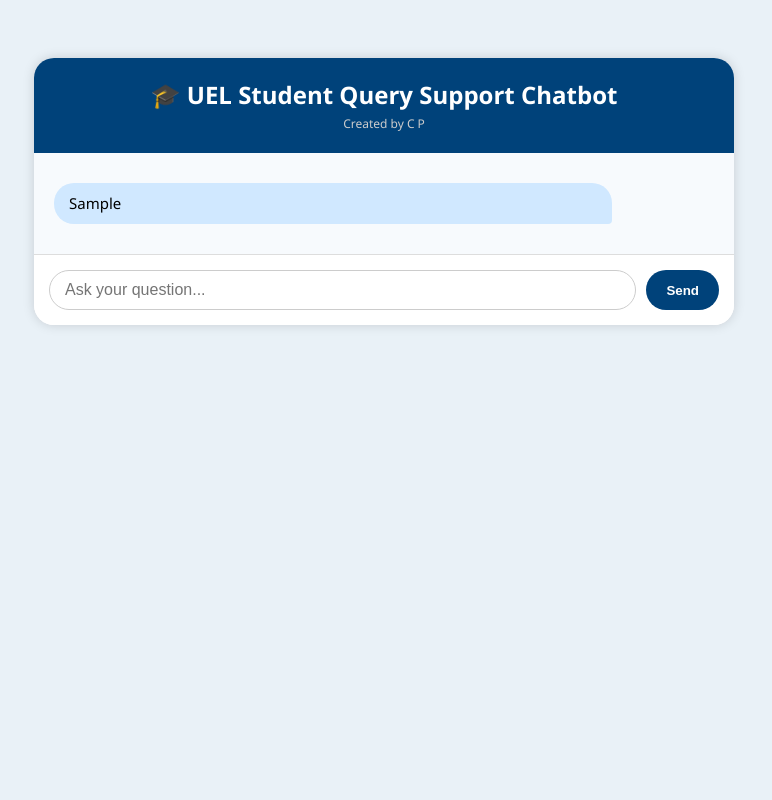
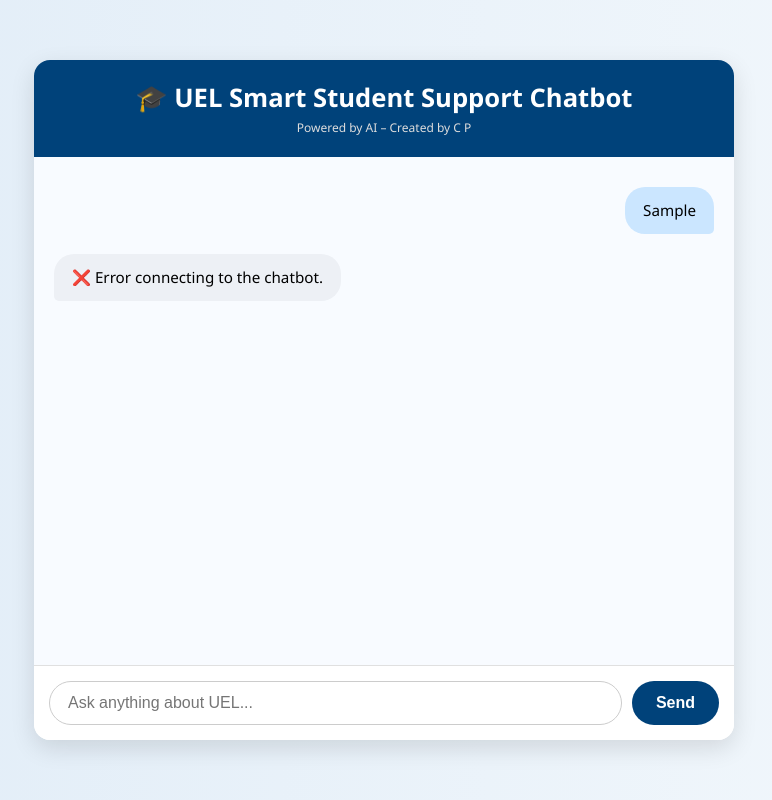
Before and after one commit to CPBudhaMagar/university-chatbot, a plain HTML site: page index.html in a window 1280 px wide. Both pictures are taken after typing "Sample" into the empty fields and a click on the button "Send". Shown: the whole page, without its empty margins (256-1028 px from the left). Drawn offline with Linux system fonts and the light colour scheme; no server answers.

Commit message:
Update index.html

```diff
--- a/index.html
+++ b/index.html
@@ -1,26 +1,30 @@
 <!DOCTYPE html>
 <html lang="en">
 <head>
-  <meta charset="UTF-8">
-  <title>UEL Student Query Support Chatbot</title>
+  <meta charset="UTF-8" />
+  <meta name="viewport" content="width=device-width, initial-scale=1.0" />
+  <title>UEL Chatbot – Smart Student Support</title>
   <style>
     body {
+      margin: 0;
       font-family: 'Segoe UI', sans-serif;
-      background: #e9f1f7;
+      background: linear-gradient(to right, #e0ecf7, #f3f8fc);
       display: flex;
       justify-content: center;
-      padding: 50px 20px;
+      align-items: center;
+      height: 100vh;
     }
 
     .chat-container {
       background: #fff;
-      width: 100%;
+      width: 95%;
       max-width: 700px;
-      border-radius: 20px;
-      box-shadow: 0 0 12px rgba(0,0,0,0.15);
+      border-radius: 16px;
+      box-shadow: 0 8px 24px rgba(0, 0, 0, 0.12);
       display: flex;
       flex-direction: column;
       overflow: hidden;
+      height: 85vh;
     }
 
     .header {
@@ -32,87 +36,107 @@
 
     .header h2 {
       margin: 0;
-      font-size: 24px;
+      font-size: 1.6rem;
     }
 
     .header small {
-      font-size: 12px;
-      color: #ccc;
+      font-size: 0.75rem;
+      color: #ddd;
     }
 
     .chat-box {
       flex-grow: 1;
       padding: 20px;
       overflow-y: auto;
-      background: #f7fafd;
+      background: #f8fbff;
+      display: flex;
+      flex-direction: column;
     }
 
     .bubble {
       max-width: 80%;
-      padding: 10px 15px;
+      padding: 12px 18px;
       margin: 10px 0;
       border-radius: 20px;
       position: relative;
-      font-size: 15px;
-      line-height: 1.4em;
+      font-size: 0.95rem;
+      line-height: 1.5;
+      animation: fadeIn 0.3s ease-in-out;
     }
 
     .user-bubble {
-      background: #d0e8ff;
+      background: #cbe6ff;
       align-self: flex-end;
-      border-bottom-right-radius: 4px;
+      border-bottom-right-radius: 5px;
     }
 
     .bot-bubble {
-      background: #f1f1f1;
+      background: #edf0f5;
       align-self: flex-start;
-      border-bottom-left-radius: 4px;
+      border-bottom-left-radius: 5px;
     }
 
     .input-area {
       padding: 15px;
-      border-top: 1px solid #ddd;
       display: flex;
-      gap: 10px;
-      background: #fff;
+      border-top: 1px solid #e0e0e0;
+      background: #ffffff;
     }
 
     .input-area input {
       flex-grow: 1;
-      padding: 10px 15px;
-      font-size: 16px;
+      padding: 12px 18px;
+      font-size: 1rem;
       border: 1px solid #ccc;
-      border-radius: 30px;
+      border-radius: 50px;
       outline: none;
+      transition: border 0.2s;
+    }
+
+    .input-area input:focus {
+      border-color: #00427a;
     }
 
     .input-area button {
+      margin-left: 10px;
       background: #00427a;
       color: white;
-      padding: 10px 20px;
       border: none;
-      border-radius: 30px;
+      border-radius: 50px;
+      padding: 12px 24px;
       font-weight: bold;
+      font-size: 1rem;
       cursor: pointer;
+      transition: background 0.3s;
     }
 
     .input-area button:hover {
       background: #005fa3;
     }
+
+    @keyframes fadeIn {
+      from { opacity: 0; transform: translateY(10px); }
+      to { opacity: 1; transform: translateY(0); }
+    }
+
+    @media (max-width: 600px) {
+      .chat-container {
+        height: 95vh;
+      }
+    }
   </style>
 </head>
 <body>
-
   <div class="chat-container">
     <div class="header">
-      <h2>🎓 UEL Student Query Support Chatbot</h2>
-      <small>Created by C P</small>
+      <h2>🎓 UEL Smart Student Support Chatbot</h2>
+      <small>Powered by AI – Created by C P</small>
     </div>
 
     <div class="chat-box" id="chatBox"></div>
 
     <div class="input-area">
-      <input type="text" id="userInput" placeholder="Ask your question..." />
+      <input type="text" id="userInput" placeholder="Ask anything about UEL..." />
       <button onclick="sendMessage()">Send</button>
     </div>
   </div>
@@ -135,6 +159,7 @@
       appendBubble(text, 'user');
       input.value = '';
 
+      try {
         const res = await fetch('/chat', {
           method: 'POST',
           headers: { 'Content-Type': 'application/json' },
@@ -145,7 +170,11 @@
         if (data.answer) appendBubble(data.answer, 'bot');
         if (data.follow_up) appendBubble(data.follow_up, 'bot');
         if (data.follow_ups) {
-        data.follow_ups.forEach(q => appendBubble(q, 'bot'));
+          data.follow_ups.forEach(q => appendBubble("💡 " + q, 'bot'));
+        }
+      } catch (error) {
+        appendBubble("❌ Error connecting to the chatbot.", 'bot');
+        console.error(error);
       }
     }
 
@@ -153,6 +182,5 @@
       if (e.key === "Enter") sendMessage();
     });
   </script>
-
 </body>
 </html>
```
Lines whose indentation alone changed are shown as unchanged.
